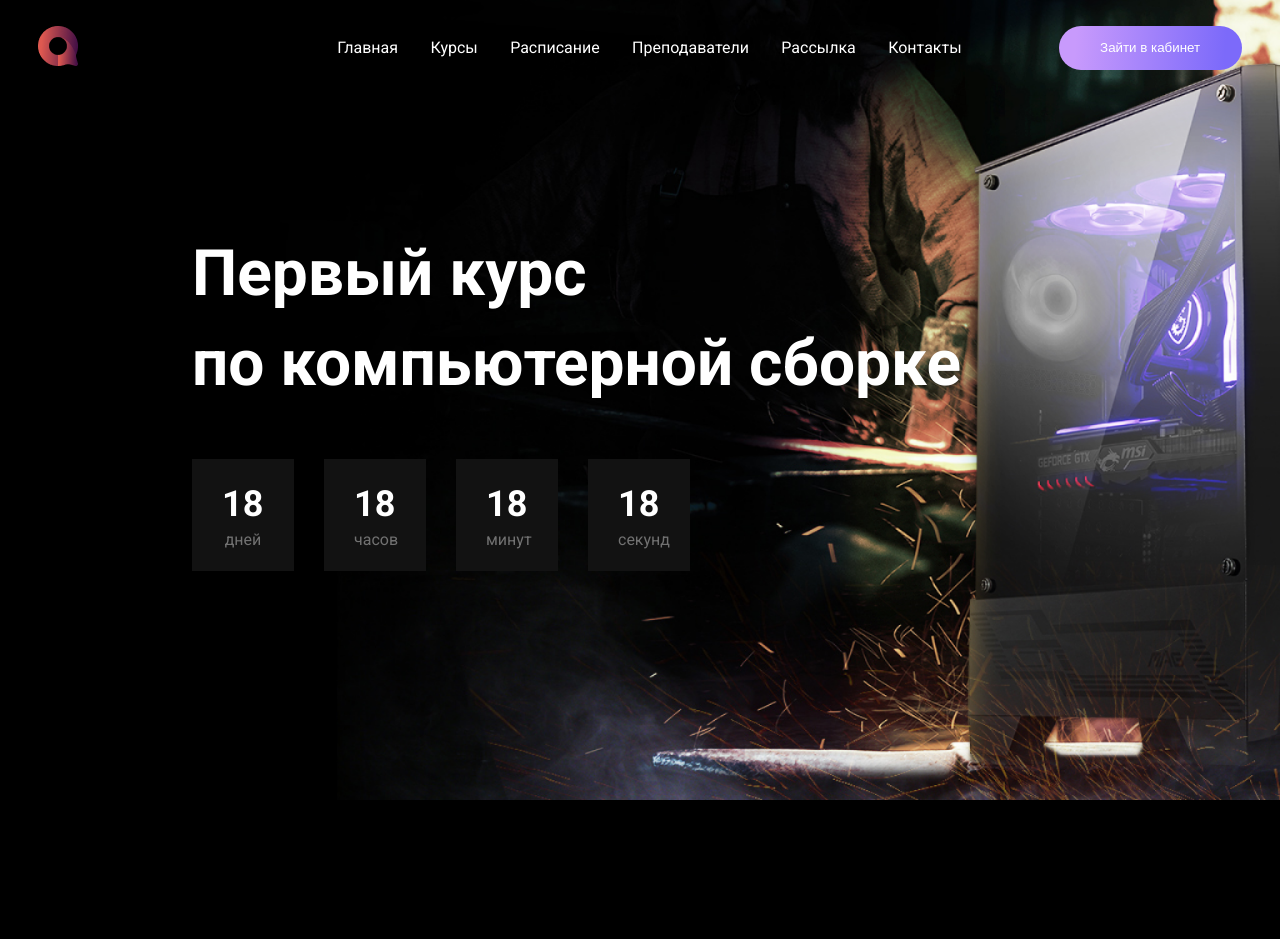
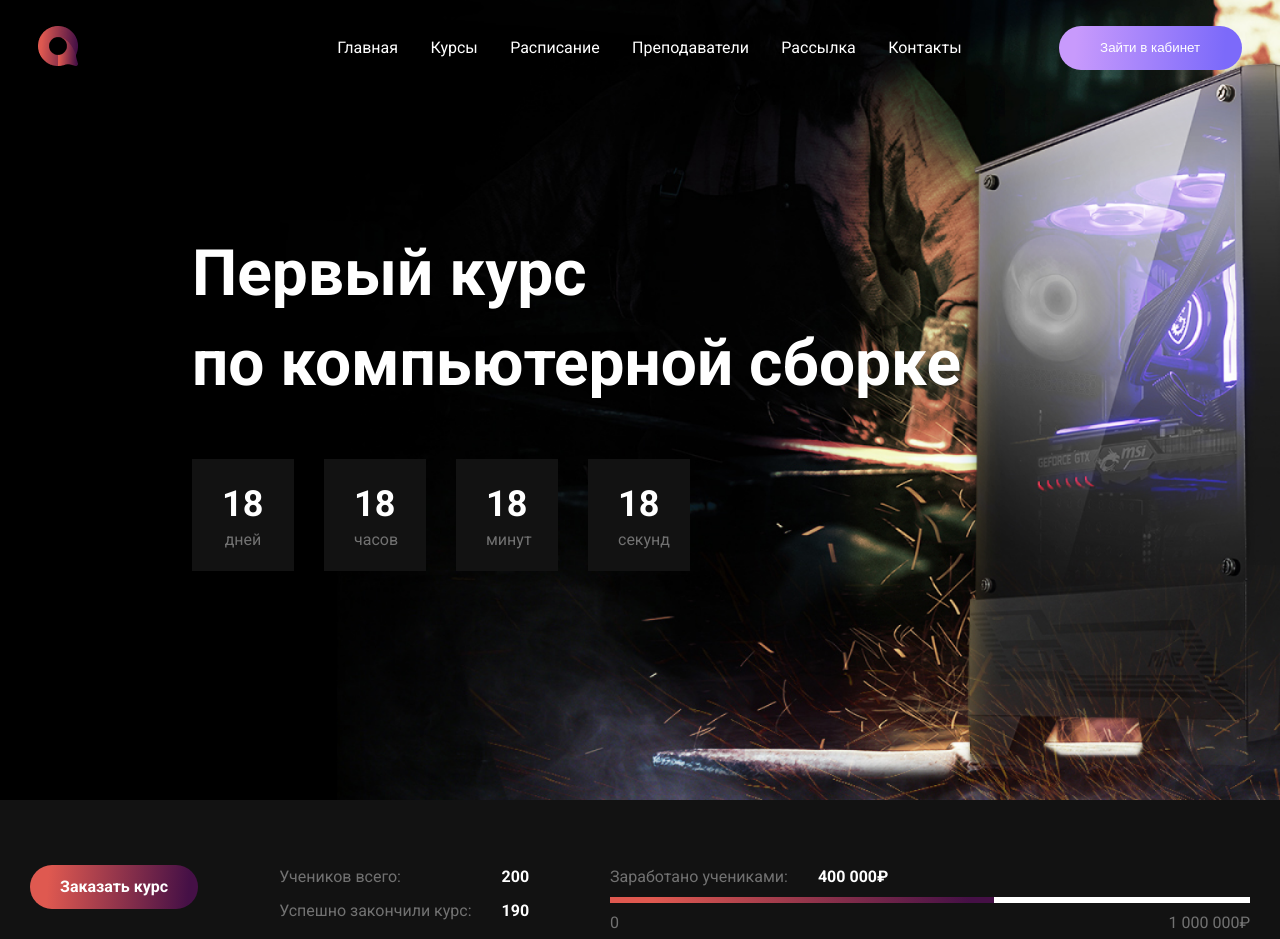
Before and after one commit to Ba1tur/Correspondent, a Next.js app: page / in a window 1280 px wide. Shown: the top 939 px of the page. Built offline with nearby package versions, Linux system fonts and the light colour scheme.

Commit message:
added block status

```diff
--- a/components/GetProfession/GetProfession.module.scss
+++ b/components/GetProfession/GetProfession.module.scss
@@ -47,7 +47,6 @@
           text-align: center;
           color: #ffffff;
           opacity: 0.8;
-          z-index: -1;
         }
       }
     }
--- /dev/null
+++ b/components/Status/Status.jsx
@@ -0,0 +1,40 @@
+import s from './Status.module.scss'
+
+const Status = () => {
+  return (
+    <>
+      <section className={s.container}>
+        <div className={s.content}>
+          <div className={s.left_block}>
+            <button className={s.btn}>Заказать курс</button>
+            <div className={s.status_data}>
+              <div>
+                <p className={s.text}>Учеников всего:</p>
+                <p className={s.text}>Успешно закончили курс:</p>
+              </div>
+              <div>
+                <span className={s.number}>200</span>
+                <span className={s.number}>190</span>
+              </div>
+            </div>
+          </div>
+          <div className={s.rigth_block}>
+            <div className={s.heading}>
+              <p className={s.text}>Заработано учениками:</p>
+              <span className={s.number}>400 000₽</span>
+            </div>
+            <div className={s.range}>
+              <span className={s.range_num}></span>
+            </div>
+            <div className={s.range_inteval}>
+              <p className={s.text}>0</p>
+              <p className={s.text}>1 000 000₽</p>
+            </div>
+          </div>
+        </div>
+      </section>
+    </>
+   );
+}
+
+export default Status;
--- /dev/null
+++ b/components/Status/Status.module.scss
@@ -0,0 +1,95 @@
+.container {
+  background-color: #121212;
+  color: white;
+  font-weight: 400;
+  font-family: 'Roboto', sans-serif;
+  padding: 30px;
+
+  .content {
+    max-width: 1300px;
+    margin: 0 auto;
+    padding: 35px 0 28px;
+    display: flex;
+    flex-wrap: wrap;
+
+    .left_block {
+      display: flex;
+      padding-right: 81px;
+      justify-content: space-between;
+      gap: 81px;
+      .btn {
+        padding: 10px 30px;
+        background: linear-gradient(94.78deg, #DF5950 11.19%, #451046 93.72%);
+        border-radius: 50px;
+        color: #fff;
+        font-family: 'Roboto', sans-serif;
+        font-weight: 700;
+        font-size: 16px;
+        line-height: 24px;
+        border: none;
+        height: max-content;
+      }
+      .status_data {
+        display: flex;
+        gap: 30px;
+
+        div {
+          display: flex;
+          flex-direction: column;
+          gap: 10px;
+        }
+      }
+    }
+
+    .rigth_block {
+      display: flex;
+      flex-direction: column;
+      flex-grow: 1;
+      gap: 8px;
+
+      .heading {
+        display: flex;
+        gap: 30px;
+      }
+      .range {
+        width: 100%;
+        height: 6px;
+        background-color: #fff;
+        .range_num {
+          display: block;
+          height: 6px;
+          width: 60%;
+          background: linear-gradient(94.78deg, #DF5950 11.19%, #451046 93.72%);
+        }
+      }
+      .range_inteval {
+        display: flex;
+        justify-content: space-between;
+      }
+    }
+
+    .text {
+      font-weight: 400;
+      font-size: 16px;
+      line-height: 24px;
+      opacity: 0.4;
+    }
+
+    .number {
+      font-weight: 700;
+      font-size: 16px;
+      line-height: 24px;
+    }
+
+    @media (max-width: 850px) {
+      .left_block {
+        gap: 20px;
+        padding: 30px;
+        .status_data {
+          display: flex;
+          gap: 10px;
+        }
+      }
+    }
+  }
+}
--- a/pages/index.jsx
+++ b/pages/index.jsx
@@ -9,6 +9,7 @@ import GetProfession from '@/components/GetProfession/GetProfession'
 import Partner from '@/components/Partner/Partner'
 import TeamLeaders from '@/components/TeamLeaders/TeamLeaders'
 import TrainingProgram from '@/components/TrainingProgram/TrainingProgram'
+import Status from '@/components/Status/Status'
 
 
 export default function Home() {
@@ -21,13 +22,13 @@ export default function Home() {
         <link rel="icon" href="/static/favicon.ico" />
       </Head>
       <Hero />
+      <Status />
+      <About/>
       <Start />
-      <Learn />
-      <About/>
       <GetProfession/>
       <Partner/>
+      <TrainingProgram/>
       <TeamLeaders/>
-      <TrainingProgram/>
     </>
   )
 }
```
Also changed, not shown: 1 other file (tests, documents, lock files or other folders).
